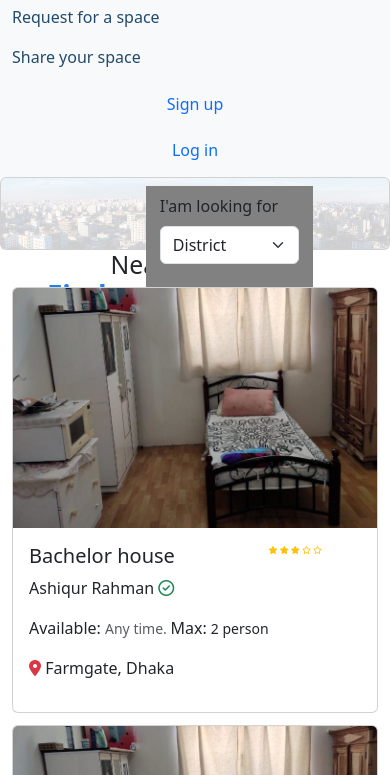
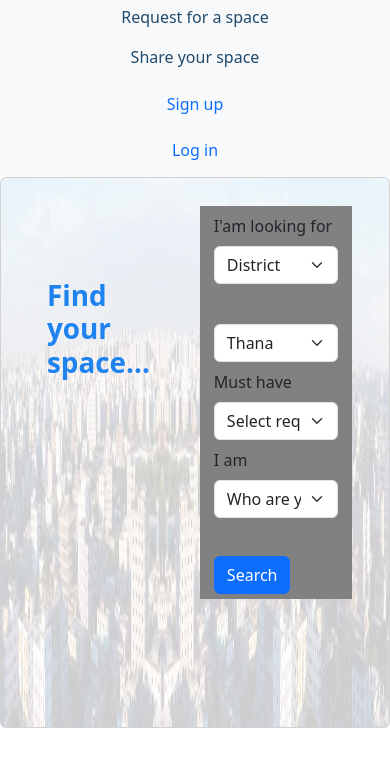
Before and after one commit to Nabab-Sharif/localbari-front-end, a plain HTML site: page index.html in a window 390 px wide. Both pictures are taken after a click on the button "Toggle navigation". Shown: the part 60-835 px from the top of the page. Drawn offline with Linux system fonts and the light colour scheme.

Commit message:
responsive add

```diff
--- a/index.html
+++ b/index.html
@@ -26,7 +26,7 @@
           <span class="navbar-toggler-icon"></span>
         </button>
         <div class="collapse navbar-collapse" id="navbarSupportedContent">
-          <ul class="navbar-nav me-auto mb-2 mb-lg-0">
+          <ul class="navbar-nav me-auto mb-2 mb-lg-0 ulStyle">
             <li class="nav-item">
               <a class="nav-link link-text" aria-current="page" href="login.html">Request for a space</a>
             </li>
@@ -48,12 +48,12 @@
       </div>
     </nav>
 
-  </header>
-  <!--Header Section End-->
 
 
 
-  <!--Main Section Start-->
+
+  </header>
+  <!--Header Section End-->
 
 <!--hero-section-->
 <section class="hero-section">
@@ -64,11 +64,12 @@
     <div class="card-img-overlay">
 
       <div class="d-flex justify-content-between">
-          <span class="col-lg-6">
+
+        <span class="col-lg-6  cardleftpart">
           <h5 class="display-6 Cardtitle">Find your space...</h5>
         </span>
 
-          <span class="col-lg-6">
+        <span class="col-lg-6  cardrightpart">
           <form class="row g-2 w-75 form-style needs-validation" novalidate>
 
             <div class="col-md-6">
@@ -134,11 +135,15 @@
 </section>
 
 
+
+  <!--Main Section Start-->
+
+
   <!--Nearby spaces section -->
   <section>
 
 
-    <div class="container-fluid">
+    <div class="container-fluid nearbySpace">
       <div class="row">
 
         <h2 class="text-center">Nearby spaces</h2>
--- a/styles/style.css
+++ b/styles/style.css
@@ -1,5 +1,10 @@
 /* hero-section styles */
 
+* {
+  margin: 0;
+  padding: 0;
+  box-sizing: border-box;
+}
 
 
 .hero-section img {
@@ -32,6 +37,7 @@
   background-color: #818182;
   padding-left: 10px;
   padding-right: 10px;
+  padding-bottom: 5px;
 
 }
 
@@ -43,10 +49,72 @@
 
 /* signup page styles here */
 .containerBackground {
-  background-color: #EEEEEE;;
+  background-color: #EEEEEE;
+  ;
 }
 
-.containerWidth{
+.containerWidth {
   width: 33%;
   margin-bottom: 30px;
 }
+
+
+
+/* Responsive Styles */
+
+@media screen and (max-width:576px) {
+
+  .cardrightpart {
+    margin-left: 20px;
+    margin-top: 20px;
+  }
+
+  .form-style {
+    margin-left: 30px;
+
+  }
+
+  .nearbySpace {
+
+    margin-top: 50px;
+  }
+
+
+  .hero-section img {
+    height: 65vh;
+  }
+
+  .ulStyle {
+    text-align: center;
+  }
+
+}
+
+
+
+
+
+@media screen and (min-width:577px) and (max-width:992px) {
+
+  .cardrightpart {
+    margin-left: 70px;
+    margin-top: 20px;
+  }
+
+  .nearbySpace {
+
+    margin-top: 50px;
+  }
+
+
+  .hero-section img {
+    height: 65vh;
+  }
+
+  .ulStyle {
+    text-align: center;
+  }
+
+
+
+}
```
Lines whose indentation alone changed are shown as unchanged.
